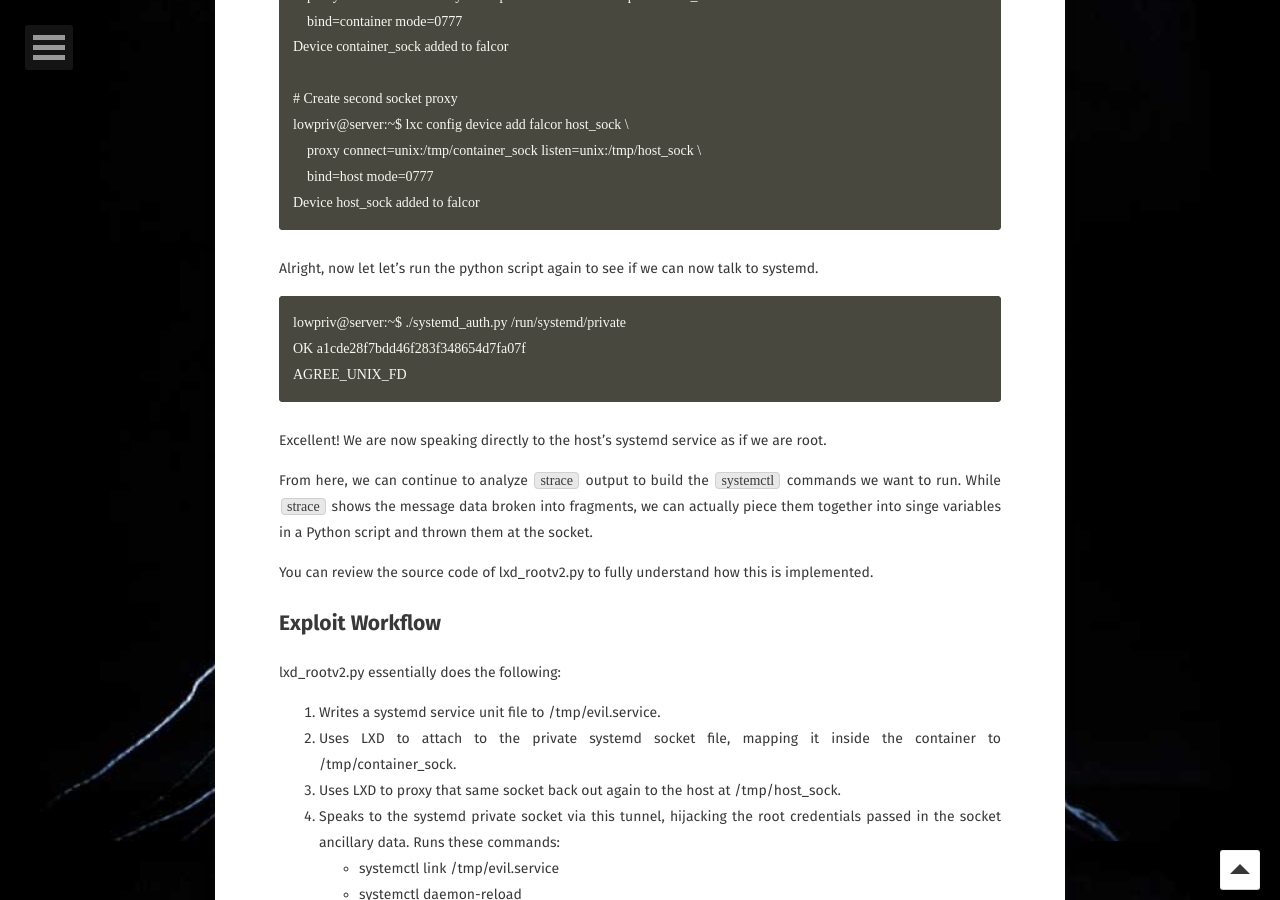
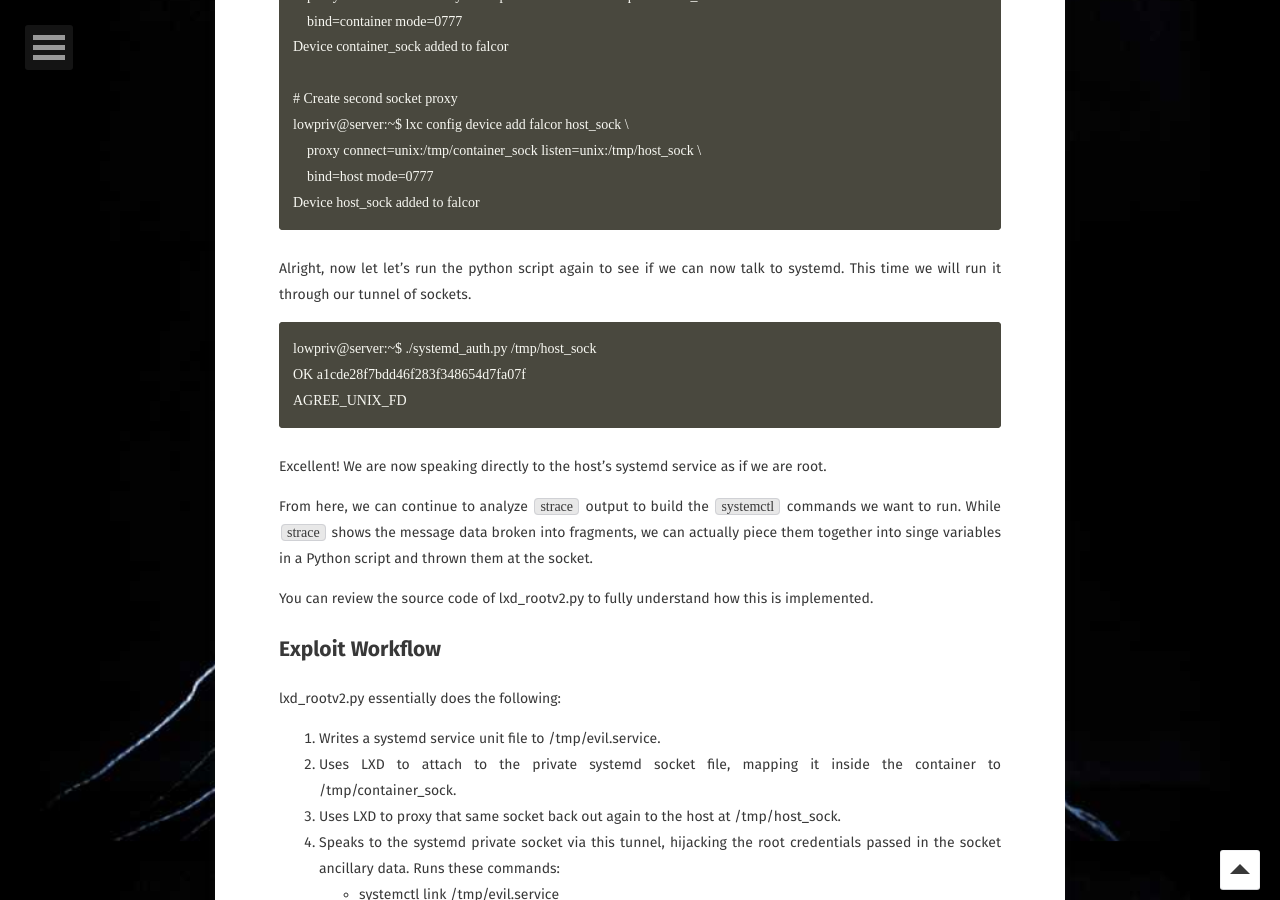
Before and after one commit to hackdou/initblog.com, a Jekyll site: the page built from _posts/2019-05-20-lxd-root.markdown, in a window 1280 px wide and 900 px high, scrolled down 9959 px. Built offline with Jekyll 4.4.1, drawn with Linux system fonts in a browser that asks for light colours; some web fonts are replaced.

Commit message:
more blog work

````diff
--- a/_posts/2019-05-20-lxd-root.markdown
+++ b/_posts/2019-05-20-lxd-root.markdown
@@ -346,10 +346,10 @@ lowpriv@server:~$ lxc config device add falcor host_sock \
 Device host_sock added to falcor
 ```
 
-Alright, now let let's run the python script again to see if we can now talk to systemd.
+Alright, now let let's run the python script again to see if we can now talk to systemd. This time we will run it through our tunnel of sockets.
 
 ```
-lowpriv@server:~$ ./systemd_auth.py /run/systemd/private
+lowpriv@server:~$ ./systemd_auth.py /tmp/host_sock
 OK a1cde28f7bdd46f283f348654d7fa07f
 AGREE_UNIX_FD
 ```
````
